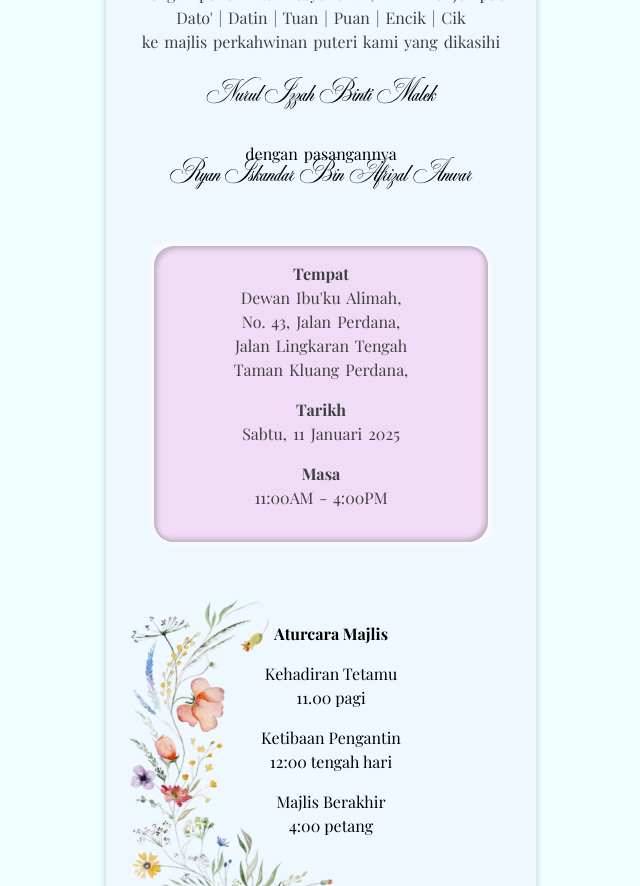
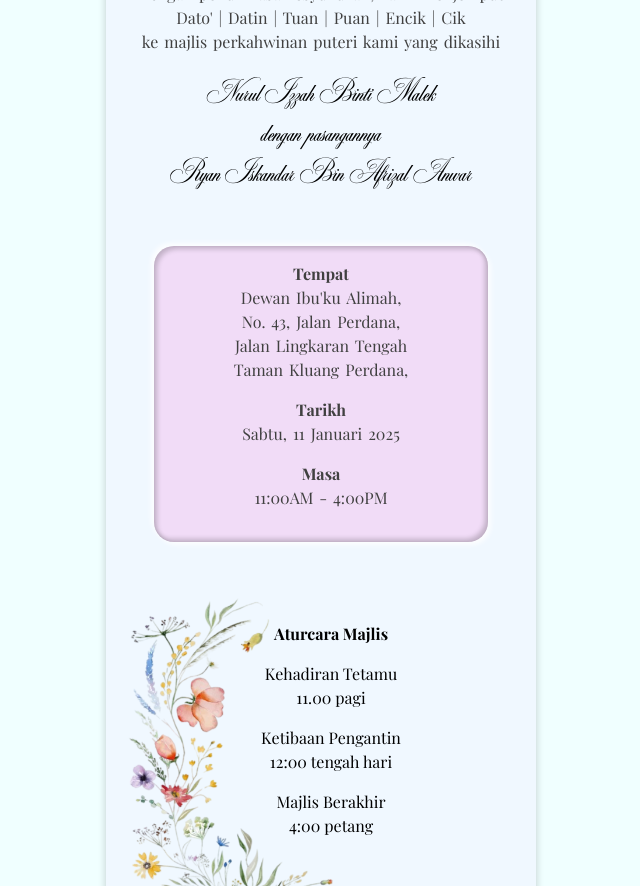
Before and after one commit to RKPinata/wedding, a Next.js app: page / in a window 1280 px wide. Shown: the part 900-1786 px from the top of the page, without its empty margins (319-959 px from the left). Built offline with nearby package versions, Linux system fonts and the light colour scheme.

Commit message:
Margin fix

```diff
--- a/src/components/Invitation/Invitation.module.css
+++ b/src/components/Invitation/Invitation.module.css
@@ -32,8 +32,8 @@
     margin-bottom: 3.5rem;
 }
 
-.couple-name .name-one {
-    margin-bottom: 2rem;
+.dengan-pasangannya{
+    margin: 1rem;
 }
 
 .location,
--- a/src/components/Invitation/Invitation.tsx
+++ b/src/components/Invitation/Invitation.tsx
@@ -65,15 +65,9 @@ const Invitation: React.FC = () => {
           {invitationData.greetingLine4 && <p>{invitationData.greetingLine4}</p>}
         </div>
         <div className={Styles['couple-name']}>
-          <div className={Styles["name-one"]}>
-            <Typography font='BP Black White'>{invitationData.name1}</Typography>
-          </div>
-          <div className={Styles["dengan-pasangannya"]}>
-            <Typography>dengan pasangannya</Typography>
-          </div>
-          <div className={Styles["name-two"]}>
-            <Typography font='BP Black White'>{invitationData.name2}</Typography>
-          </div>
+          <Typography font='BP Black White'>{invitationData.name1}</Typography>
+          <Typography font='BP Black White' className={Styles["dengan-pasangannya"]}>dengan pasangannya</Typography>
+          <Typography font='BP Black White'>{invitationData.name2}</Typography>
         </div>
         <div className={Styles['location-date-time']}>
           <div className={Styles["location"]}>
```
